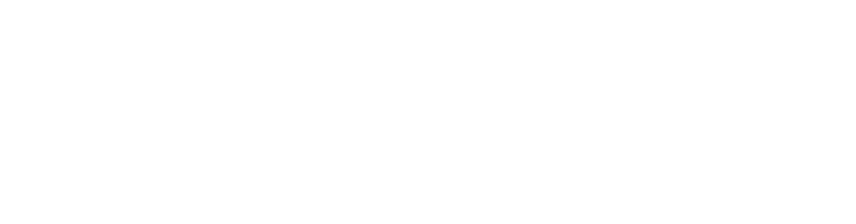
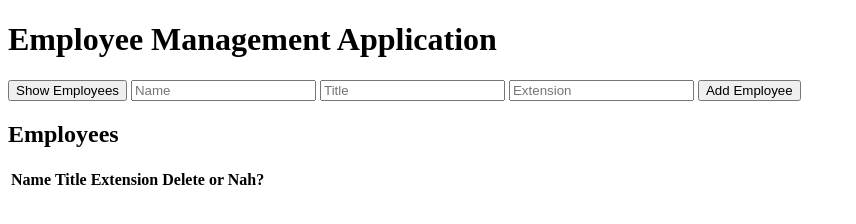
Before and after one commit to kmyohmy/The-Management-System, a plain HTML site: page index.html in a window 1280 px wide. Shown: the whole page, without its empty margins (0-856 px from the left). Drawn offline with Linux system fonts and the light colour scheme.

Commit message:
Barebones
HTML update

```diff
--- a/index.html
+++ b/index.html
@@ -5,10 +5,45 @@
 	<title>Document</title>
 </head>
 <body>
+	<div id="Profile">
+
+
+	</div>
 
 	<div id="EmployeeIDPhoto"></div>
- 	<div id="Profile"></div>
+
 	<div id="btnDirectEdit"></div>
+
+
+	<h1>Employee Management Application</h1>
+	<div id="header">
+		<button id="sortEmployees">Show Employees</button>
+		<input type="text" id="name" placeholder="Name" value='' required>
+		<input type="text" id="title" placeholder="Title" value='' required>
+		<input type="number" id="extension" placeholder="Extension" value='' required>
+		<input type="submit" id="AddEmployee" value="Add Employee">
+
+		<div id="mainContent">
+
+			<h2>Employees</h2>
+
+			<table id="employeeTable">
+				<tbody>
+					<thead>
+						<tr>
+							<th>Name</th>
+							<th>Title</th>
+							<th>Extension</th>
+							<th>Delete or Nah?</th>
+						</tr>
+					</thead>
+
+					<tr id="sample"></tr>
+				</tbody>
+			</table>
+		</div>
+
+	</div>
 
 </body>
 </html>
```
